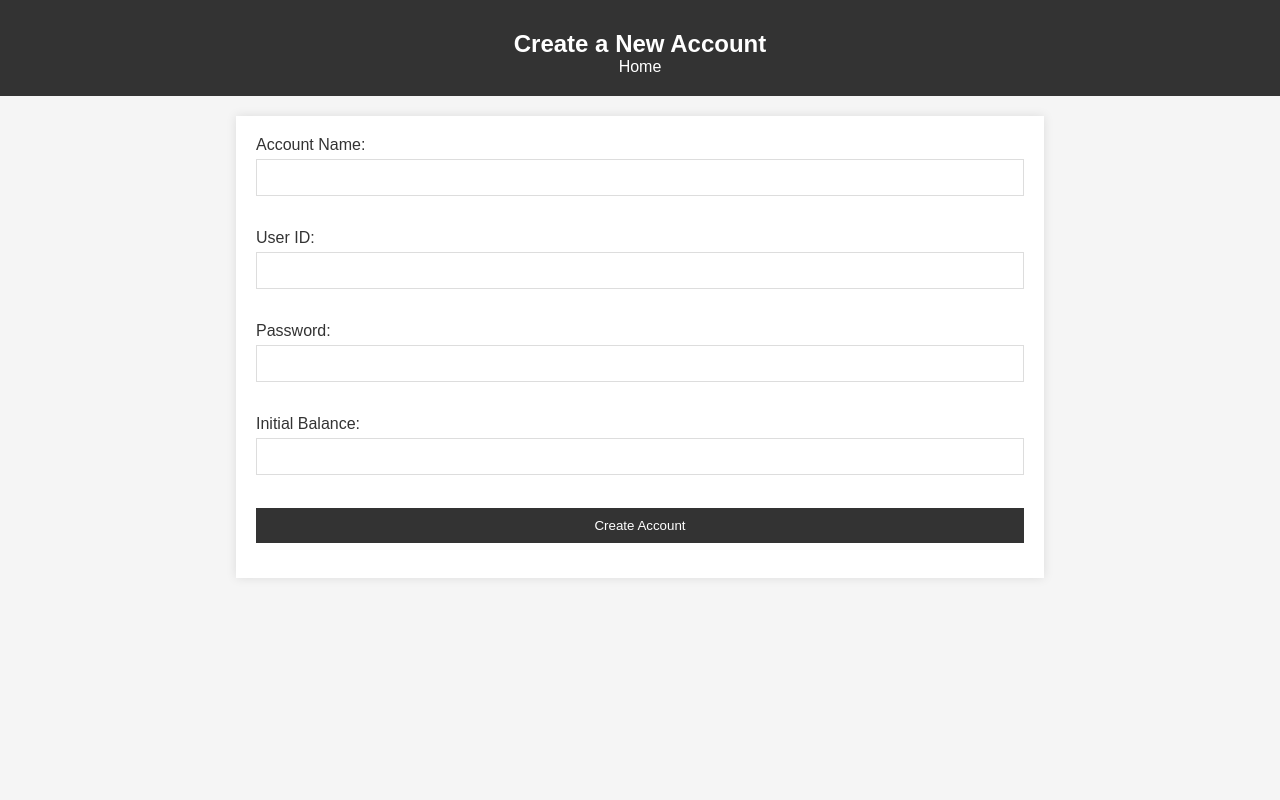
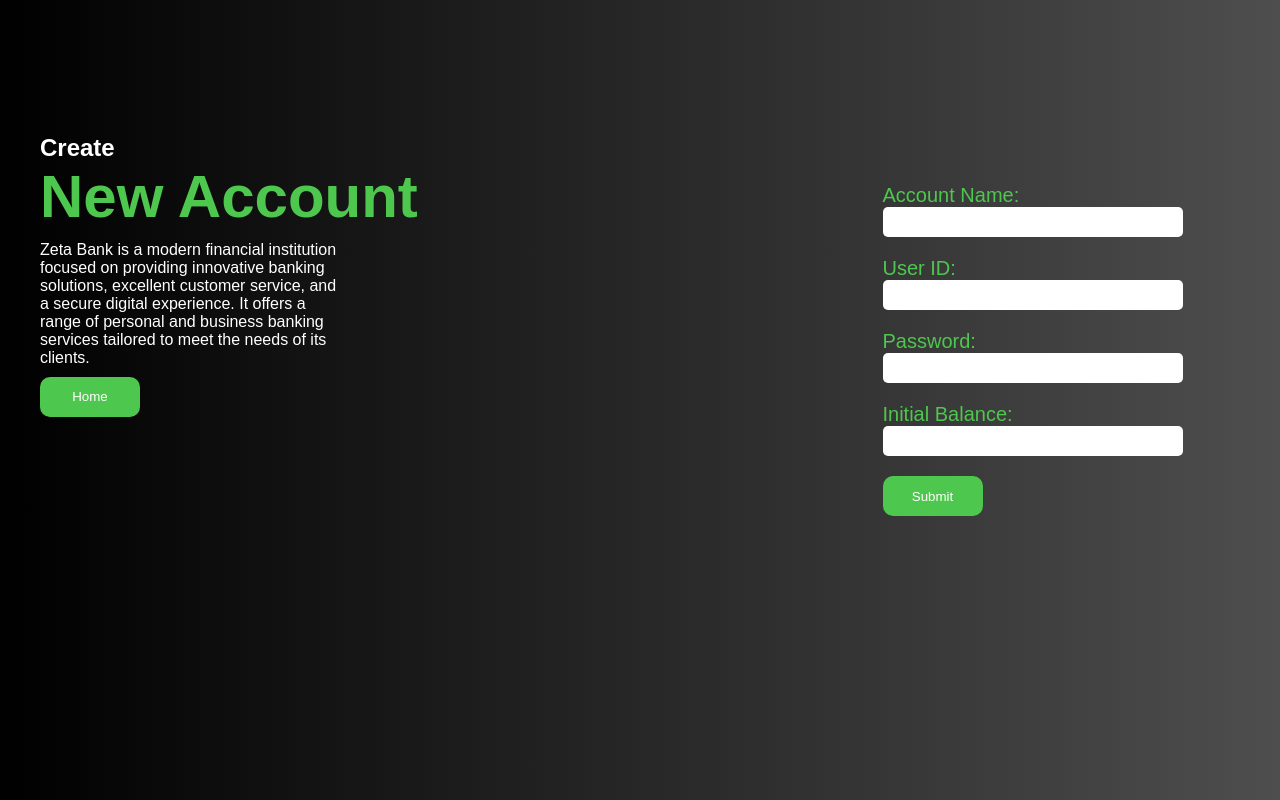
Before and after one commit to dhruv060305/Bank-Managment-System, a PHP site: page /signup.php in a window 1280 px wide. Run offline with PHP 8.4, Linux system fonts and the light colour scheme.

Commit message:
changed the style of the signuo page

```diff
--- a/signup.php
+++ b/signup.php
@@ -5,30 +5,37 @@
     <meta charset="UTF-8">
     <meta name="viewport" content="width=device-width, initial-scale=1.0">
     <title>Signup - Bank Management System</title>
-    <link rel="stylesheet" href="style.css">
+    <link rel="stylesheet" href="style2.css">
 </head>
 <body>
     <header>
         <nav>
-        <h1>Create a New Account</h1>
-        <a href="index.html">Home</a>
+        <h2>Create</h2>
+        <h1>New Account</h1>
+        <div id="des">
+            <p>Zeta Bank is a modern financial institution focused on providing innovative banking solutions, excellent customer service, and a secure digital experience. It offers a range of personal and business banking services tailored to meet the needs of its clients.</p>
+            <button id="hb"><a href="index.html">Home</a></button>
+        </div>
+
         </nav>
     </header>
     <section>
+        <div id="log">
         <form method="POST" action="">
-            <label for="acc_name">Account Name:</label>
+            <label for="acc_name">Account Name:</label><br>
             <input type="text" name="acc_name" id="acc_name" required><br>
 
-            <label for="userid">User ID:</label>
+            <label for="userid">User ID:</label><br>
             <input type="text" name="userid" id="userid" required><br>
 
-            <label for="password">Password:</label>
+            <label for="password">Password:</label><br>
             <input type="password" name="password" id="password" required><br>
 
-            <label for="balance">Initial Balance:</label>
+            <label for="balance">Initial Balance:</label><br>
             <input type="number" step="0.01" name="balance" id="balance" required><br>
 
-            <input type="submit" name="signup" value="Create Account">
+            <button type="submit">Submit</button>
+            </div>
         </form>
     </section>
 </body>
--- /dev/null
+++ b/style2.css
@@ -0,0 +1,147 @@
+*{
+    margin: 0;
+    padding: 0;
+    color: #fff;
+    box-sizing: border-box;
+    font-family: Arial, sans-serif;
+    text-decoration: none;
+}
+
+body {
+    background-image: linear-gradient(to right, black, rgb(78, 78, 78));
+    background-attachment: fixed;
+    background-size: cover;
+    display: flex;
+    justify-content: space-between;
+    align-items: center;
+}
+
+header{
+    margin-left: 30px;
+}
+
+#des{
+    width: 300px;
+}
+#log{
+    height: 400px;
+    width: 495px;
+    border-top-left-radius: 10px;
+    border-bottom-left-radius: 10px;
+    margin-top: 150px;
+    background-color: transparent;
+    display: flex;
+    justify-content: space-evenly;
+    align-items: center;
+    flex-direction: column;
+    animation: boxani 1s linear forwards;
+}
+
+label{
+   font-size: 20px;
+   color: rgb(78, 199, 78);
+}
+
+input{
+    height: 30px;
+    width: 300px;
+    margin-bottom: 20px;
+    color: black;
+    border-radius: 5px;
+    font-size: 15px;
+    font-weight: 700;
+    border: none;
+    transition: all 0.3s ease-in-out;
+}
+
+input:hover{
+    height: 35px;
+    width: 320px;
+    border: 2px solid black;
+}
+
+button{
+    height: 40px;
+    width: 100px;
+    border: none;
+    border-radius: 10px;
+    background-color: rgb(78, 199, 78);
+    transition: all 0.1s ease-in-out;
+}
+
+button:hover{
+    border: 2px solid white;
+    height: 50px;
+    /* width: 150px; */
+}
+
+h1{
+    color: rgb(78, 199, 78);
+    font-size: 60px;
+    opacity: 0;
+    animation: Ammi 1s 1s linear forwards;
+}
+
+h2{
+    opacity: 0;
+    animation: Ammi 1s linear forwards;
+}
+
+p{
+    opacity: 0;
+    margin-top: 10px;
+    margin-bottom: 10px;
+    animation: Ammi 1s 2s ease-out forwards;
+}
+
+#hb{
+    opacity: 0;
+    animation: Ammi 1s 2s ease-out forwards;
+}
+
+
+@keyframes Ammi{
+    0% {
+        transform: translateX(150px);
+        opacity: 0;
+    }
+    25%{
+        transform: translateX(100px);
+        opacity: 0.3;
+    }
+    50%{
+        transform: translateX(80px);
+        opacity: 0.5;
+    }
+    75%{
+        transform: translateX(50px);
+        opacity: 0.8;
+    }
+    100%{
+        transform: translateX(10px);
+        opacity: 1;
+    }
+}
+
+@keyframes boxani{
+    0% {
+        transform: translateX(150px);
+        opacity: 0;
+    }
+    25%{
+        transform: translateX(100px);
+        opacity: 0.3;
+    }
+    50%{
+        transform: translateX(80px);
+        opacity: 0.5;
+    }
+    75%{
+        transform: translateX(50px);
+        opacity: 0.8;
+    }
+    100%{
+        transform: translateX(0px);
+        opacity: 1;
+    }
+}
```
